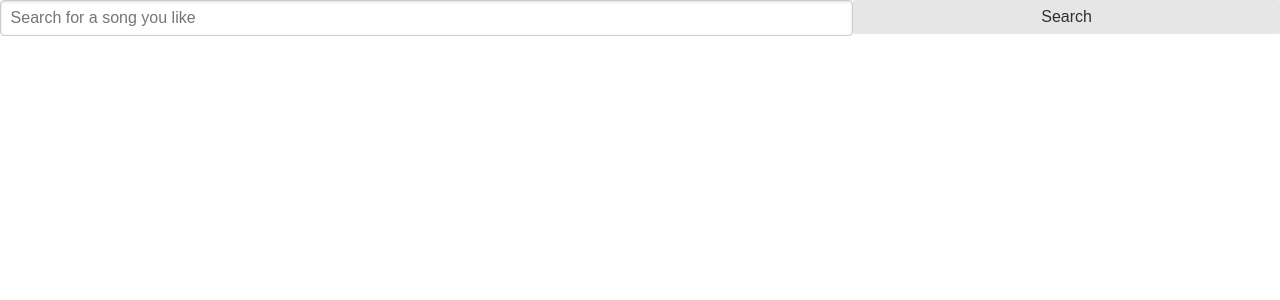
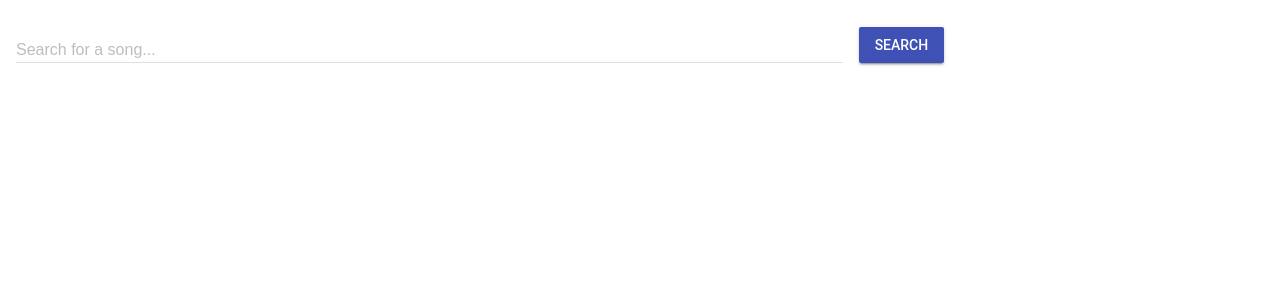
Before and after one commit to Roscode/spotify_preview_client, a React app: page / in a window 1280 px wide. Shown: the top 300 px of the page. Built offline with nearby package versions, Linux system fonts and the light colour scheme.

Commit message:
Rework styling again and fix more bugs

```diff
--- a/public/index.html
+++ b/public/index.html
@@ -5,17 +5,11 @@
     <meta name="viewport" content="width=device-width, initial-scale=1">
 
 
-    <link rel="stylesheet"
-     href="https://unpkg.com/purecss@0.6.2/build/pure-min.css"
-     integrity="sha384-UQiGfs9ICog+LwheBSRCt1o5cbyKIHbwjWscjemyBMT9YCUMZffs6UqUTd0hObXD"
-     crossorigin="anonymous">
-    <!--[if lte IE 8]>
-        <link rel="stylesheet" href="https://unpkg.com/purecss@0.6.2/build/grids-responsive-old-ie-min.css">
-    <![endif]-->
-    <!--[if gt IE 8]><!-->
-        <link rel="stylesheet" href="https://unpkg.com/purecss@0.6.2/build/grids-responsive-min.css">
-    <!--<![endif]-->
+    <link rel="stylesheet" href="https://fonts.googleapis.com/icon?family=Material+Icons">
+    <link rel="stylesheet" href="https://code.getmdl.io/1.3.0/material.indigo-pink.min.css">
+    <link rel="stylesheet" href="https://code.getmdl.io/1.3.0/material.indigo-yellow.min.css" />
     <link rel="shortcut icon" href="%PUBLIC_URL%/favicon.ico">
+    <script defer src="https://code.getmdl.io/1.3.0/material.min.js"></script>
     <!--
       Notice the use of %PUBLIC_URL% in the tag above.
       It will be replaced with the URL of the `public` folder during the build.
--- a/src/components/Search.jsx
+++ b/src/components/Search.jsx
@@ -7,15 +7,20 @@ import {
 
 const search = ({searchContents, btnAvailable, onChange, onClick}) => {
   return (
-    <form className="pure-form pure-g" onSubmit={(event) => {
+    <form className="mdl-grid" onSubmit={(event) => {
         event.preventDefault();
         onClick(searchContents);
       }}>
-      <div className="pure-u-2-3">
-        <input className="pure-input-1" value={searchContents} onChange={onChange} type="text" placeholder="Search for a song you like"/>
+      <div className="mdl-cell mdl-cell--8-col mdl-textfield mdl-js-textfield">
+        <input onChange={(event) => {
+            onChange(event.target.value);
+          }} className="mdl-textfield__input" type="text" id="sample1"/>
+        <label className="mdl-textfield__label" htmlFor="sample1">Search for a song...</label>
       </div>
-      <div className="pure-u-1-3">
-        <button className={`${btnAvailable ? "" : "pure-button-disabled"} pure-button pure-input-1`} value="Search" type="submit">Search</button>
+      <div className="mdl-cell mdl-cell--4-col mdl-textfield mdl-js-textfield">
+        <button className="mdl-button mdl-js-button mdl-button--raised mdl-js-ripple-effect mdl-button--colored" type="submit">
+          Search
+        </button>
       </div>
     </form>
   );
@@ -30,8 +35,8 @@ const mapStateToProps = (state) => {
 
 const mapDispatchToProps = (dispatch) => {
   return {
-    onChange: (event) => {
-      dispatch(updateSearchContent(event.target.value));
+    onChange: (content) => {
+      dispatch(updateSearchContent(content));
     },
     onClick: (searchContents) => {
       dispatch(fetchResults(searchContents))
--- a/src/components/Song.jsx
+++ b/src/components/Song.jsx
@@ -4,7 +4,8 @@ import { connect } from 'react-redux';
 import { updateCurrentTrack, play as playState, pause as pauseState } from '../actions/actions'
 
 
-const song = ({currentTrack, isPlaying, track, key, play, pause}) => {
+const song = ({currentTrack, isPlaying, track, idx, play, pause}) => {
+  console.log(idx);
   let sound = (currentTrack === track.id) ? (<Sound
     url={track.preview_url}
     playStatus={isPlaying ? Sound.status.PLAYING : Sound.status.PAUSED}
@@ -15,18 +16,17 @@ const song = ({currentTrack, isPlaying, track, key, play, pause}) => {
     />) : <noscript />;
   return (
     <tr>
+      <td>{idx}</td>
       <td>
-        {key}
+        {sound}
+        <button onClick={() => isPlaying ? pause() : play(track) }
+          className="mdl-button mdl-js-button mdl-button--raised mdl-js-ripple-effect mdl-button--accent">
+          { isPlaying ? "Pause" : "Play" }
+        </button>
       </td>
-    <td>
-      {sound}
-      <button onClick={() => isPlaying ? pause() : play(track) }>
-        { isPlaying ? "Pause" : "Play" }
-      </button>
-    </td>
-    <td> {track.name} </td>
-    <td> {track.artists[0].name} </td>
-    <td> {track.album.name}</td>
+      <td> {track.name} </td>
+      <td> {track.artists[0].name}</td>
+      <td> {track.album.name} </td>
     </tr>
   );
 }
@@ -36,7 +36,7 @@ const mapStateToProps = (state, ownProps) => {
     currentTrack: state.currentTrack,
     isPlaying: state.playing && state.currentTrack === ownProps.track.id,
     track: ownProps.track,
-    key: ownProps.key
+    key: ownProps.idx
   }
 }
 
--- a/src/components/SongList.jsx
+++ b/src/components/SongList.jsx
@@ -5,18 +5,18 @@ import Song from './Song';
 const songList = ({tracks}) => {
   if (tracks.length) {
     return (
-      <table className="pure-g pure-table pure-table-striped pure-table-horizontal">
-        <thead className="pure-u-1">
+      <table className="mdl-data-table mdl-js-data-table mdl-shadow--2dp">
+        <thead>
           <tr>
-            <th>#</th>
-            <th><pre>    </pre></th>
+            <th className="mdl-data-table__cell">#</th>
+            <th><pre>               </pre></th>
             <th>Title</th>
             <th>Artist</th>
             <th>Album</th>
           </tr>
         </thead>
-        <tbody className="pure-u-1">
-          {tracks.map((track, idx) => <Song key={idx} track={track} />)}
+        <tbody>
+          {tracks.map((track, idx) => <Song key={track.id} idx={idx} track={track} />)}
         </tbody>
       </table>
     );
```
